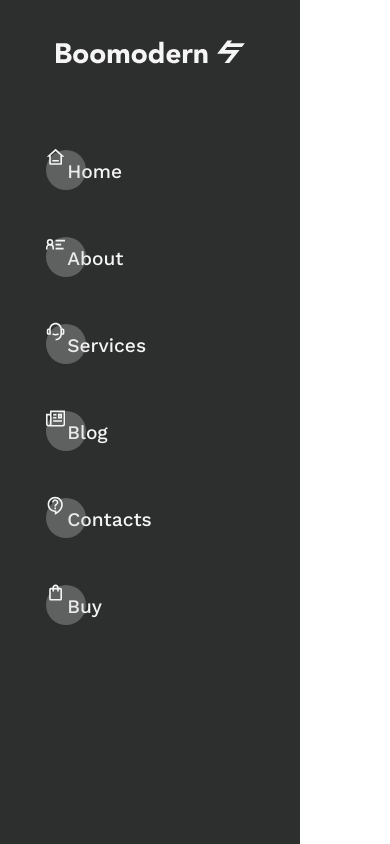
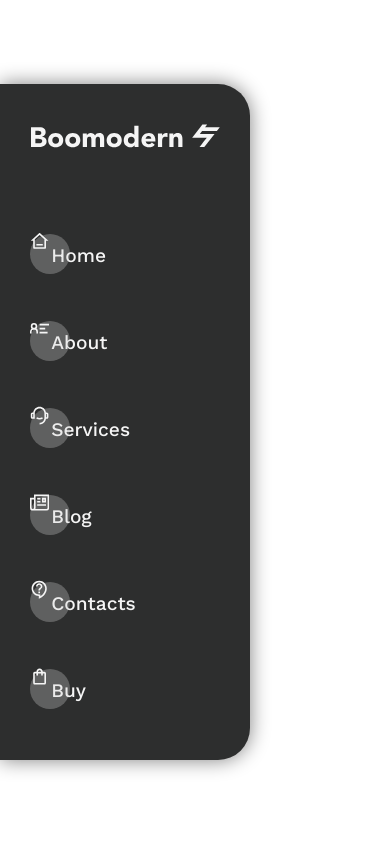
Before and after one commit to khadem-mh/boomodern, a Next.js app: page / in a window 390 px wide. Built offline with nearby package versions, Linux system fonts and the light colour scheme.

Commit message:
modify styling navbar

```diff
--- a/styles/components-styles/navbar/media.css
+++ b/styles/components-styles/navbar/media.css
@@ -1,8 +1,11 @@
 @media screen and (max-width: 992px) {
 
     .navbar__parent {
-        width: 300px !important;
-        height: 100vh;
+        width: 250px !important;
+        height: 80vh;
+        border-top-right-radius: 2rem;
+        border-bottom-right-radius: 2rem;
+        box-shadow: 0 0 20px var(--gray-color);
         background-color: rgba(45, 46, 46, 1);
         position: absolute;
         top: 0;
@@ -26,7 +29,7 @@
     }
 
     .navbar__li {
-        padding: 2em 3em;
+        padding: 2em;
     }
 
     .navbar__li a {
```
